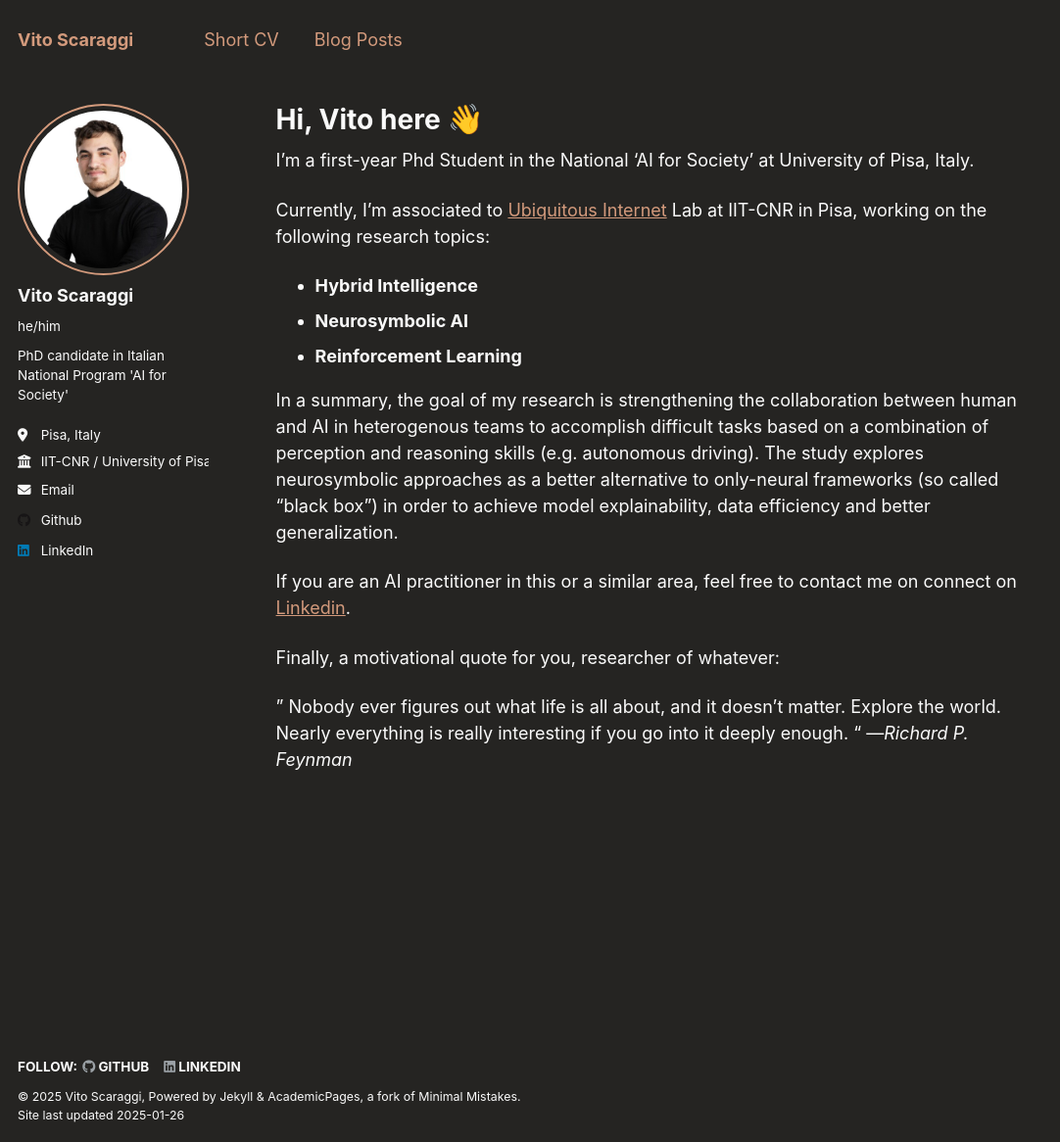
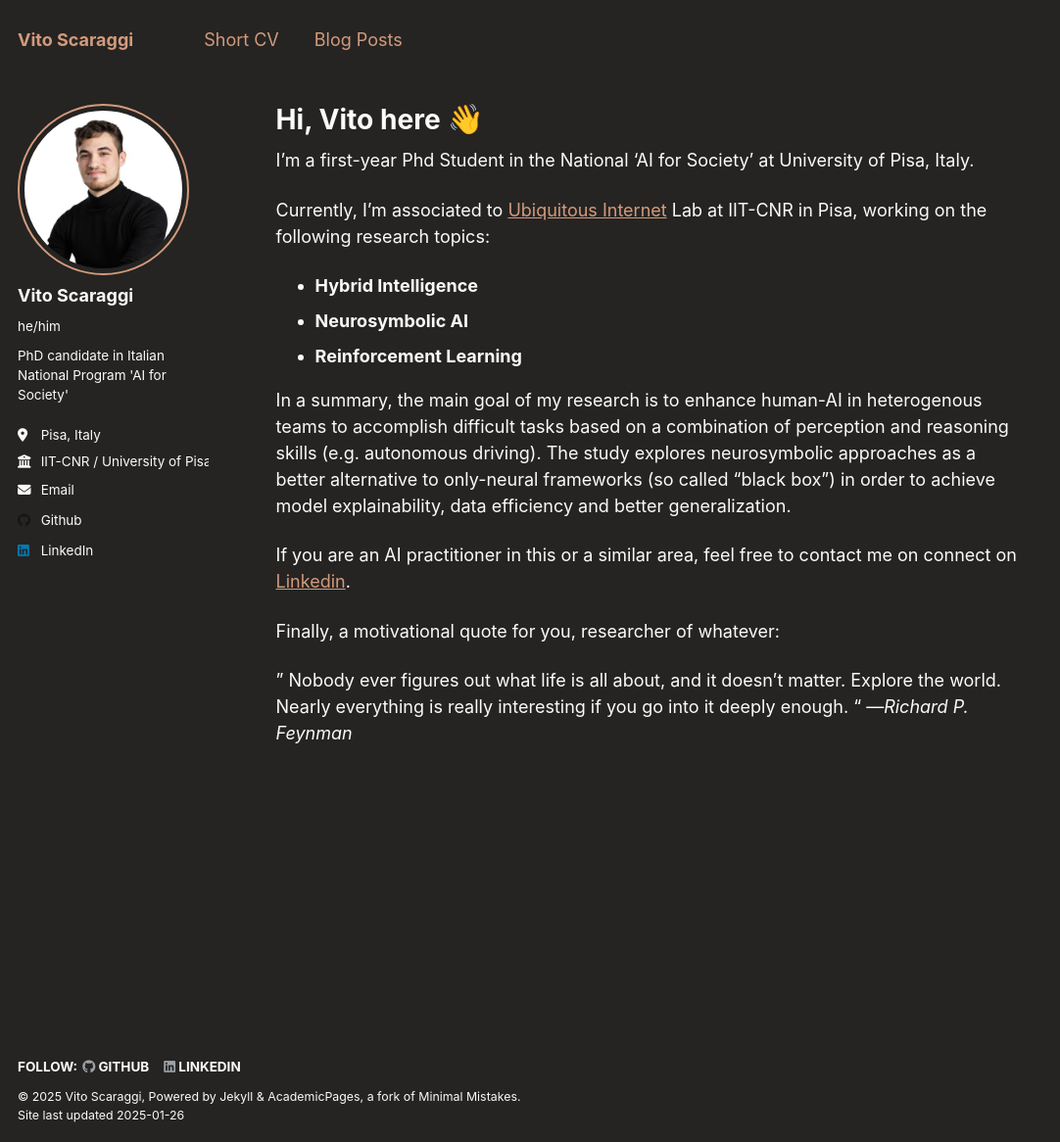
Before and after one commit to devitoska/devitoska.github.io, a Jekyll site: the page built from _pages/about.md, in a window 1280 px wide and 1166 px high. Shown: the whole window at 98% size, without its empty margins (0-1082 px from the left). Built offline with Jekyll 4.4.1, drawn with Linux system fonts in a browser that asks for light colours; emoji names are drawn with the system emoji font.

Commit message:
update about

```diff
--- a/_pages/about.md
+++ b/_pages/about.md
@@ -15,7 +15,7 @@ Currently, I'm associated to <a href = "https://ui.iit.cnr.it/en/">Ubiquitous In
 * <b>Neurosymbolic AI</b>
 * <b>Reinforcement Learning<b>
 
-In a summary, the goal of my research is strengthening the collaboration between human and AI in heterogenous teams to accomplish difficult tasks based on a combination of perception and reasoning skills (e.g. autonomous driving). The study explores neurosymbolic approaches as a better alternative to only-neural frameworks (so called "black box") in order to achieve model explainability, data efficiency and better generalization.
+In a summary, the main goal of my research is to enhance human-AI in heterogenous teams to accomplish difficult tasks based on a combination of perception and reasoning skills (e.g. autonomous driving). The study explores neurosymbolic approaches as a better alternative to only-neural frameworks (so called "black box") in order to achieve model explainability, data efficiency and better generalization.
 
 If you are an AI practitioner in this or a similar area, feel free to contact me on connect on <a href = "https://www.linkedin.com/in/vitoscaraggi/">Linkedin</a>.
 
```
